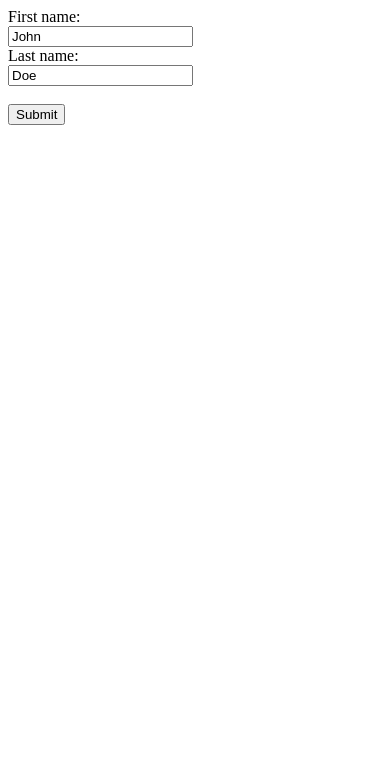
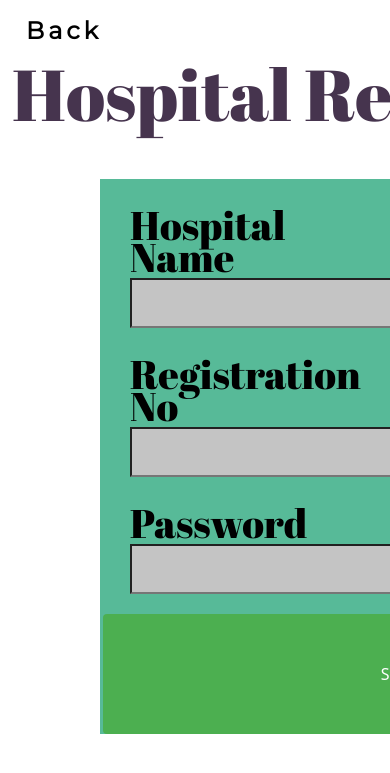
Before and after one commit to 01Abhinav/FallFest-TeamNeophytes, a Node server app: page /add in a window 390 px wide; the page is wider, and only the part inside the window is pictured. Shown: the top 773 px of that part. Run offline with Node 20, Linux system fonts and the light colour scheme.

Commit message:
allocation to correct space

```diff
--- a/app.js
+++ b/app.js
@@ -5,6 +5,7 @@ const bodyParser = require("body-parser");
 const app = express();
 const port = 3000;
 
+app.use(express.static("./public"));
 // create application/json parser
 app.use(bodyParser.json());
 
@@ -13,11 +14,9 @@ app.use(bodyParser.urlencoded({ extended: false }));
 
 app.set("views", path.join(__dirname, "views"));
 app.set("view engine", "ejs");
-app.use(express.static("./public"));
 
 app.get("/", (req, res) => {
   const sumBeds = 85;
-
   res.render("index", { totalBeds: sumBeds, totalVentilators: 40 });
 });
 
--- a/package.json
+++ b/package.json
@@ -1,5 +1,5 @@
 {
-  "name": "new-folder",
+  "name": "wnd",
   "version": "1.0.0",
   "description": "",
   "main": "app.js",
@@ -10,6 +10,7 @@
   "license": "ISC",
   "dependencies": {
     "body-parser": "^1.19.0",
+    "bootstrap": "^4.5.3",
     "ejs": "^3.1.5",
     "express": "^4.17.1",
     "nodemon": "^2.0.6"
--- a/public/style2.css
+++ b/public/style2.css
@@ -1,8 +1,7 @@
-body{
-	background: #65CCB8;
-
+body {
+  background: #65ccb8;
 }
-.nav-item .nav-link{
+.nav-item .nav-link {
   font-family: Montserrat;
   font-size: 24px;
   font-style: normal;
@@ -16,9 +15,8 @@ width: 128px;
   left: 1264px;
   top: 19px;
   border-radius: undefinedpx;
-
 }
-.site-main .site-banner .site-title p{
+.site-main .site-banner .site-title p {
   font-family: Abril Fatface;
   font-size: 72px;
   font-style: normal;
@@ -27,47 +25,44 @@ line-height: 97px;
   letter-spacing: 0em;
   text-align: left;
 
-
-
   height: 68px;
   width: 920px;
   left: 69px;
   top: 34px;
   border-radius: undefinedpx;
-color: #46344E;
-
+  color: #46344e;
 }
-input[type=text], select {
+input[type="text"],
+select {
   height: 32px;
   width: 90%;
   left: 323px;
   top: 266px;
   border-radius: 0px;
-background: #C4C4C4;
-
+  background: #c4c4c4;
 }
-input[type=number], select {
+input[type="number"],
+select {
   height: 32px;
   width: 90%;
   left: 323px;
   top: 266px;
   border-radius: 0px;
-background: #C4C4C4;
-
+  background: #c4c4c4;
 }
-input[type=password], select {
+input[type="password"],
+select {
   height: 32px;
   width: 90%;
   left: 323px;
   top: 266px;
   border-radius: 0px;
-background: #C4C4C4;
-
+  background: #c4c4c4;
 }
-input[type=submit] {
+input[type="submit"] {
   width: 100%;
   height: 80px;
-  background-color: #4CAF50;
+  background-color: #4caf50;
   color: white;
   padding: 14px 0px;
   margin-top: 16px;
@@ -79,7 +74,7 @@ input[type=submit] {
   cursor: pointer;
 }
 
-input[type=submit]:hover {
+input[type="submit"]:hover {
   background-color: #45a049;
 }
 .container-about {
@@ -88,14 +83,11 @@ width: 70%;
   left: 69px;
   top: 195px;
   border-radius: 0px;
-background: #57BA98;
+  background: #57ba98;
   margin: auto;
   margin-top: 80px;
-
-
 }
 label {
-
   display: inline-block;
   font-family: Abril Fatface;
   font-size: 24px;
@@ -113,7 +105,6 @@ left: 107px;
   top: 266px;
   border-radius: nullpx;
   color: #000000;
-
 }
 .col-30 {
   float: left;
@@ -126,7 +117,6 @@ color: #000000;
   width: 70%;
   margin-top: 70px;
   padding-right: 1px;
-
 }
 .row:after {
   content: "";
@@ -134,57 +124,63 @@ color: #000000;
   clear: both;
 }
 @media only screen and (max-width: 600px) {
-  .col-30, .col-70 {
+  .col-30,
+  .col-70 {
     width: 100%;
     margin-top: 50px;
     justify-content: center;
     height: 80%;
-
   }
-  @media only screen and (max-width: 600px){
+}
+@media only screen and (max-width: 600px) {
   .container-about {
-  	width:100%;
+    width: 100%;
     height: 90%;
-  	margin:auto;
-    align-items:center;
+    margin: auto;
+    align-items: center;
     justify-content: center;
     margin-left: 220px;
-    margin-top: 50px;}
-  @media only screen and (max-width: 600px){
-    input[type=text], select {
+    margin-top: 50px;
+  }
+}
+@media only screen and (max-width: 600px) {
+  input[type="text"],
+  select {
     height: 50px;
     width: 80%;
     left: 323px;
     top: 266px;
     border-radius: 0px;
-background: #C4C4C4;
+    background: #c4c4c4;
     margin-left: 30px;
-
   }
-  @media only screen and (max-width: 600px){
-    input[type=number], select {
+}
+@media only screen and (max-width: 600px) {
+  input[type="number"],
+  select {
     height: 50px;
     width: 80%;
     left: 323px;
     top: 266px;
     border-radius: 0px;
-background: #C4C4C4;
+    background: #c4c4c4;
     margin-left: 30px;
   }
-@media only screen and (max-width: 600px){
-input[type=password], select {
+}
+@media only screen and (max-width: 600px) {
+  input[type="password"],
+  select {
     height: 50px;
     width: 80%;
     left: 323px;
     top: 266px;
     border-radius: 0px;
-background: #C4C4C4;
+    background: #c4c4c4;
     margin-left: 30px;
   }
-@media only screen and (max-width: 600px){
+}
+@media only screen and (max-width: 600px) {
   label {
-
-
     font-family: Abril Fatface;
     font-size: 40px;
     font-style: normal;
@@ -199,13 +195,13 @@ padding-bottom: 30px;
     padding-top: 30px;
     border-radius: nullpx;
     color: #000000;
-
   }
-@media only screen and (max-width: 600px){
-input[type=submit] {
+}
+@media only screen and (max-width: 600px) {
+  input[type="submit"] {
     width: 100%;
     height: 120px;
-  background-color: #4CAF50;
+    background-color: #4caf50;
     color: white;
     padding: 8px 0px;
     margin-top: 20px;
@@ -216,59 +212,68 @@ input[type=submit] {
     border-radius: 4px;
     cursor: pointer;
   }
+}
 
-input[type=submit]:hover {
+input[type="submit"]:hover {
   background-color: #45a049;
 }
 
 @media only screen and (max-width: 450px) {
-  .col-30, .col-70 {
+  .col-30,
+  .col-70 {
     width: 100%;
     margin-top: 50px;
     justify-content: center;
     height: 80%;
-
   }
-  @media only screen and (max-width: 450px){
+}
+@media only screen and (max-width: 450px) {
   .container-about {
-    width:150%;
+    width: 150%;
     height: 250%;
 
-    align-items:center;
+    align-items: center;
     justify-content: center;
     margin-left: 100px;
     margin-right: 300px;
 
     margin-top: 50px;
-    margin-right: 0px;}
-  @media only screen and (max-width: 450px){
-    input[type=text], select {
+    margin-right: 0px;
+  }
+}
+@media only screen and (max-width: 450px) {
+  input[type="text"],
+  select {
     height: 50px;
     width: 90%;
     left: 323px;
     top: 266px;
     border-radius: 0px;
-background: #C4C4C4;
+    background: #c4c4c4;
     margin-left: 30px;
-
   }
-  @media only screen and (max-width: 450px){
-    input[type=number], select {
+}
+@media only screen and (max-width: 450px) {
+  input[type="number"],
+  select {
     height: 50px;
     width: 90%;
     left: 323px;
     top: 266px;
     border-radius: 0px;
-background: #C4C4C4;
+    background: #c4c4c4;
     margin-left: 30px;
   }
-@media only screen and (max-width: 450px){
-input[type=password], select {
+}
+@media only screen and (max-width: 450px) {
+  input[type="password"],
+  select {
     height: 50px;
     width: 90%;
     left: 323px;
     top: 266px;
     border-radius: 0px;
-background: #C4C4C4;
+    background: #c4c4c4;
     margin-left: 30px;
-}}
+  }
+}
--- a/views/form.ejs
+++ b/views/form.ejs
@@ -1,17 +1,79 @@
 <!DOCTYPE html>
-<html lang="en">
+<html>
   <head>
-    <meta charset="UTF-8" />
-    <meta name="viewport" content="width=device-width, initial-scale=1.0" />
-    <title>Document</title>
+    <link href="/public/style2.css" rel="stylesheet" type="text/css" />
+    <link rel="preconnect" href="https://fonts.gstatic.com" />
+    <link
+      href="https://fonts.googleapis.com/css2?family=Abril+Fatface&display=swap"
+      rel="stylesheet"
+    />
+    <link
+      href="https://fonts.googleapis.com/css2?family=Montserrat&display=swap"
+      rel="stylesheet"
+    />
+    <meta name="viewport" content="width=device-width, initial-scale=1" />
+    <link
+      href="https://cdn.jsdelivr.net/npm/bootstrap@5.0.0-beta1/dist/css/bootstrap.min.css"
+      rel="stylesheet"
+      integrity="sha384-giJF6kkoqNQ00vy+HMDP7azOuL0xtbfIcaT9wjKHr8RbDVddVHyTfAAsrekwKmP1"
+      crossorigin="anonymous"
+    />
+    <script src="https://ajax.googleapis.com/ajax/libs/jquery/3.5.1/jquery.min.js"></script>
+    <script src="https://cdnjs.cloudflare.com/ajax/libs/popper.js/1.16.0/umd/popper.min.js"></script>
+    <script src="https://maxcdn.bootstrapcdn.com/bootstrap/4.5.0/js/bootstrap.min.js"></script>
+
+    <title>Hospitals Registration</title>
   </head>
+
   <body>
-    <form method="POST" action="/add">
-      <label for="fname">First name:</label><br />
-      <input type="text" id="fname" name="fname" value="John" /><br />
-      <label for="lname">Last name:</label><br />
-      <input type="text" id="lname" name="lname" value="Doe" /><br /><br />
-      <input type="submit" value="Submit" />
-    </form>
+    <nav class="navbar navbar-expand-sm">
+      <ul class="navbar-nav mr-auto">
+        <li class="nav-item">
+          <a class="nav-link" href="/">Back</a>
+        </li>
+      </ul>
+    </nav>
+    <main class="site-main">
+      <section class="site-banner">
+        <div class="container">
+          <div class="row">
+            <div class="col-lg-6 col-md-12 site-title">
+              <p class="title-text">Hospital Registration</p>
+            </div>
+          </div>
+        </div>
+      </section>
+      <div class="container-about">
+        <form method="POST" action="/add">
+          <div class="row">
+            <div class="col-30">
+              <label for="Hname">Hospital Name</label>
+            </div>
+            <div class="col-70">
+              <input type="text" id="Hname" name="hospitalname" />
+            </div>
+          </div>
+          <div class="row">
+            <div class="col-30">
+              <label for="Rno">Registration No</label>
+            </div>
+            <div class="col-70">
+              <input type="number" id="Rno" name="registrationno" />
+            </div>
+          </div>
+          <div class="row">
+            <div class="col-30">
+              <label for="pwd">Password</label>
+            </div>
+            <div class="col-70">
+              <input type="password" id="pwd" name="password" />
+            </div>
+          </div>
+          <div class="row">
+            <input type="submit" value="Submit" />
+          </div>
+        </form>
+      </div>
+    </main>
   </body>
 </html>
```
Also changed, not shown: public/form.html (deleted, +0 -62 lines), views/form.html (+4 -3 lines), views/index.ejs (+124 -8 lines), views/style2.css (deleted, +0 -274 lines), views/index.html (line endings or trailing spaces), 1 other file. Lines whose indentation alone changed are shown as unchanged.
